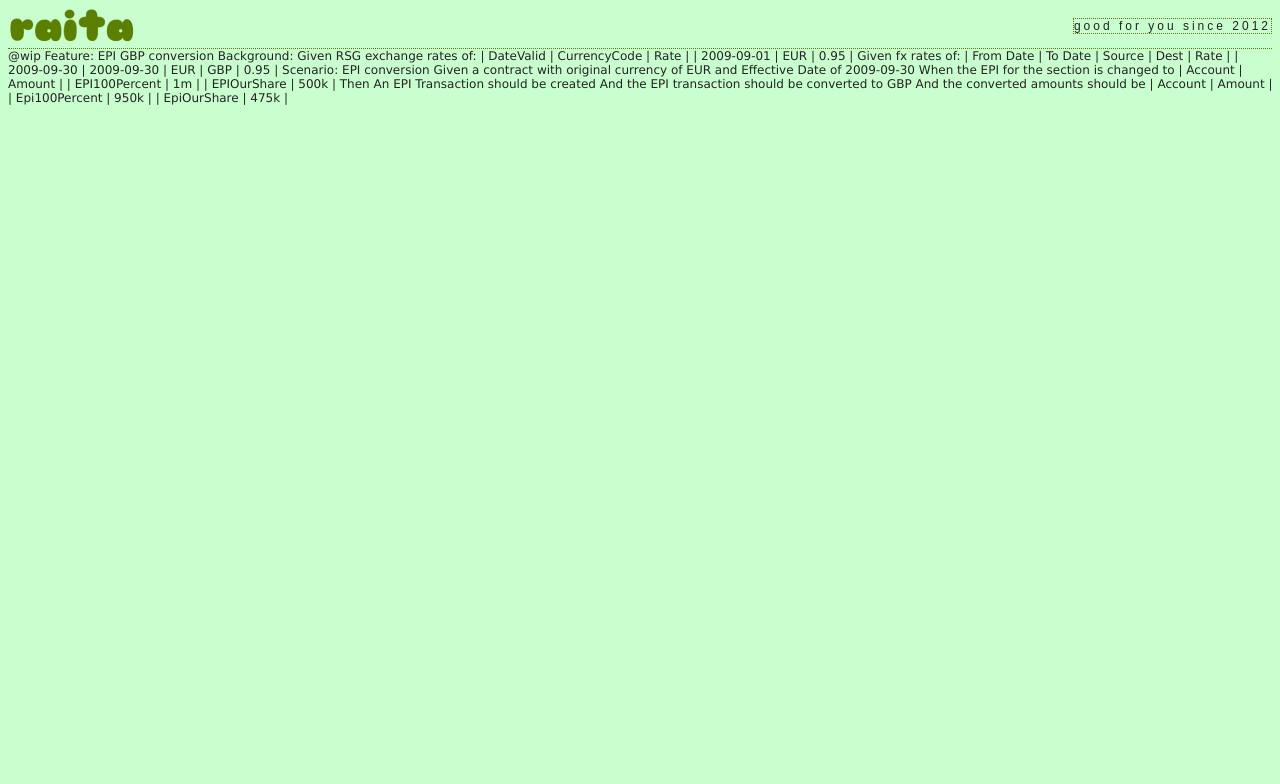
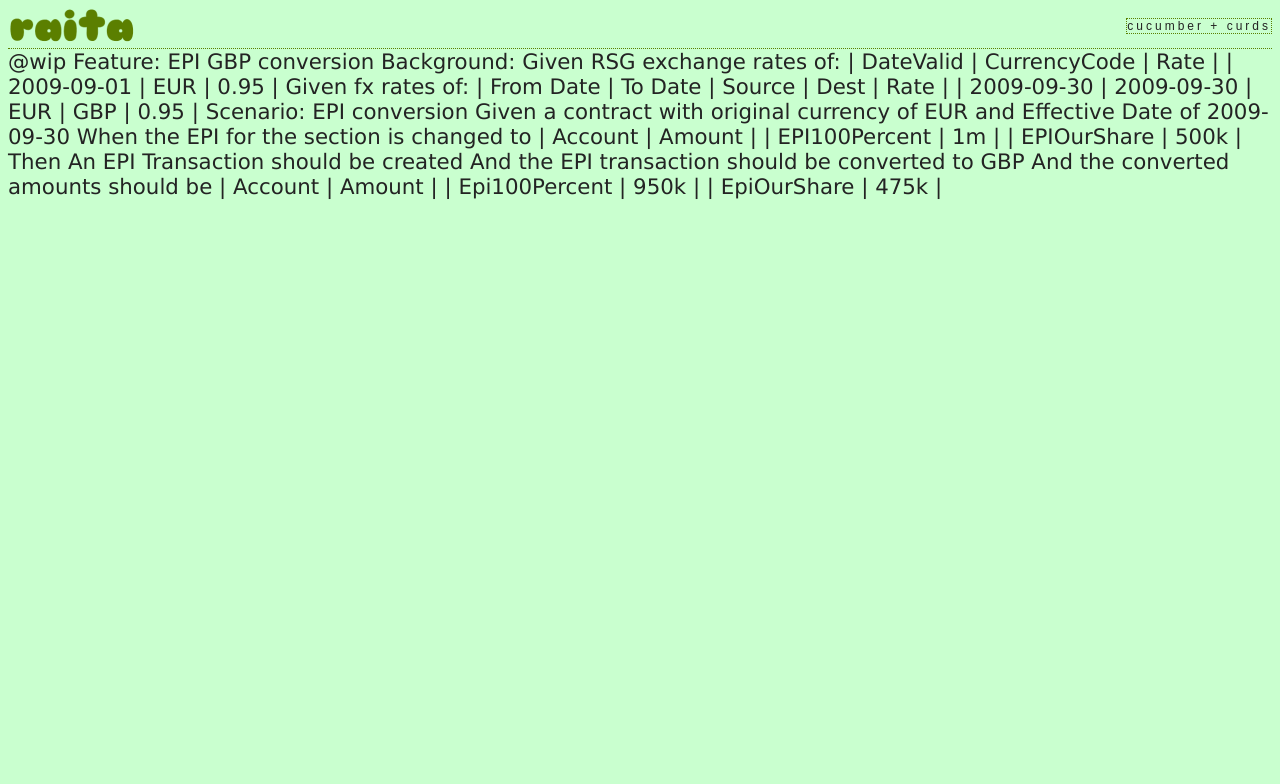
Before and after one commit to djcult/raita, an ASP.NET MVC app: a page that uses Raita.Web/Views/Shared/_Layout.cshtml in a window 1280 px wide. Shown: the top 784 px of the page. Run offline with ASP.NET Core 8 and stand-ins for ASP.NET MVC 5, Linux system fonts and the light colour scheme; the project's own start-up code is not run, and a stand-in starts its controllers and pages; some libraries are stand-ins or nearby versions.

Commit message:
Missed in previous commit

```diff
--- a/Raita.Web/Content/Raita.css
+++ b/Raita.Web/Content/Raita.css
@@ -9,6 +9,14 @@ body
     background-image: url(/Content/logo.png);
     background-repeat: no-repeat;
     border-bottom: dotted 1px #5B7F00;
+}
+
+#header-home
+{
+    float: left;
+    width: 130px;
+    height: 40px;
+    text-indent: -9999px;
 }
 
 #header-content
--- a/Raita.Web/Content/editor.js
+++ b/Raita.Web/Content/editor.js
@@ -1,9 +1,11 @@
 require(['jquery', 'gherkin-editor'], function ($) {
     function callback(editor) {
         require(['ace/theme-twilight'], function () {
+
             editor.setTheme("ace/theme/twilight");
             editor.getSession().setTabSize(2);
             editor.getSession().setUseSoftTabs(true);
+            editor.renderer.setShowPrintMargin(false);
         });
     }
 
--- a/Raita.Web/Views/Editor/EditorControl.cshtml
+++ b/Raita.Web/Views/Editor/EditorControl.cshtml
@@ -2,4 +2,4 @@
 <link rel="stylesheet" href="/css/jquery-ui.css" type="text/css" media="screen" charset="utf-8" />
 <link rel="stylesheet" href="/css/ace_autocomplete.css" type="text/css" media="screen" charset="utf-8" />
 <script data-main="/js/editor" src="/js/require-jquery.js"></script>
-<div id="editor">@Model.Content</div>
+<div id="editor" style="font-size: 16pt">@Model.Content</div>
--- a/Raita.Web/Views/Home/Index.cshtml
+++ b/Raita.Web/Views/Home/Index.cshtml
@@ -1,8 +1,7 @@
-@using Raita.Web.Models
-@model Editor
+@model dynamic
 
 @{
 	ViewBag.Title = "raita";
 }
 
-@Html.Partial("~/Views/Editor/EditorControl.cshtml", new Editor { Content = Model.Content })
+<img src="../../Content/cucumber.png" height="1500" />
--- a/Raita.Web/Views/Shared/_Layout.cshtml
+++ b/Raita.Web/Views/Shared/_Layout.cshtml
@@ -8,7 +8,7 @@
 </head>
 
 	<body>
-		<div id="header"><div id="header-content">good for you since 2012</div></div>
+		<div id="header"><a href="@Url.Content("~/")" id="header-home">home</a><div id="header-content">cucumber + curds</div></div>
 		@RenderBody()
 	</body>
 </html>
--- a/Raita.Web/js/editor.js
+++ b/Raita.Web/js/editor.js
@@ -1,9 +1,11 @@
 require(['jquery', 'gherkin-editor'], function ($) {
     function callback(editor) {
         require(['ace/theme-twilight'], function () {
+
             editor.setTheme("ace/theme/twilight");
             editor.getSession().setTabSize(2);
             editor.getSession().setUseSoftTabs(true);
+            editor.renderer.setShowPrintMargin(false);
         });
     }
 
```
Also changed, not shown: Raita.Web/Controllers/HomeController.cs (+1 -35 lines), Raita.Web/Raita.Web.csproj. Lines whose indentation alone changed are shown as unchanged.
